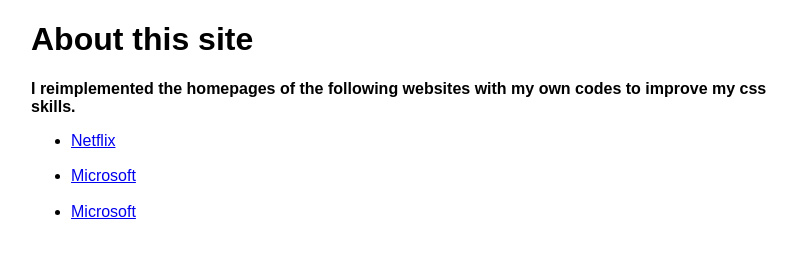
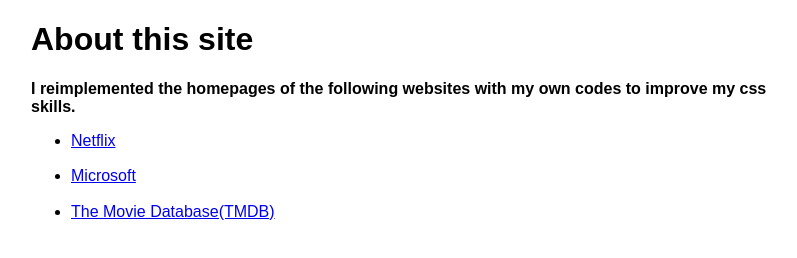
Before and after one commit to yanmoenaing118/websites-cloned, a website: page index.html in a window 1280 px wide. Shown: the whole page, without its empty margins (225-1022 px from the left). Drawn offline with Linux system fonts and the light colour scheme.

Commit message:
add link to themoviedb

```diff
--- a/index.html
+++ b/index.html
@@ -42,7 +42,7 @@
 
         <li>
           <a href="./themoviedb" target="_blank" rel="noopener noreferrer"
-            >Microsoft</a
+            >The Movie Database(TMDB)</a
           >
         </li>
       </ul>
```
